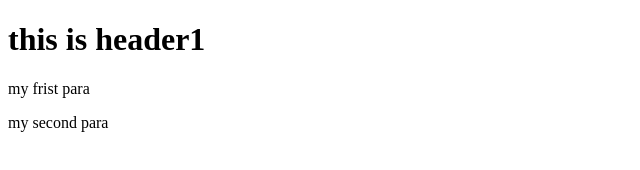
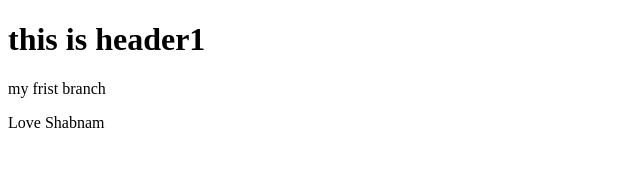
Before and after one commit to shabnam60/tree, a plain HTML site: page index.html in a window 1280 px wide. Shown: the full height of the page, 0-640 px from the left. Drawn offline with Linux system fonts and the light colour scheme.

Commit message:
add some text

```diff
--- a/index.html
+++ b/index.html
@@ -9,8 +9,8 @@
 <body>
 <h1>this is header1</h1>
 <div>
-  <p>my frist para</p>
-  <p>my second para</p>
+  <p>my frist branch</p>
+  <p>Love Shabnam</p>
 </div>
 </body>
 </html>
```
